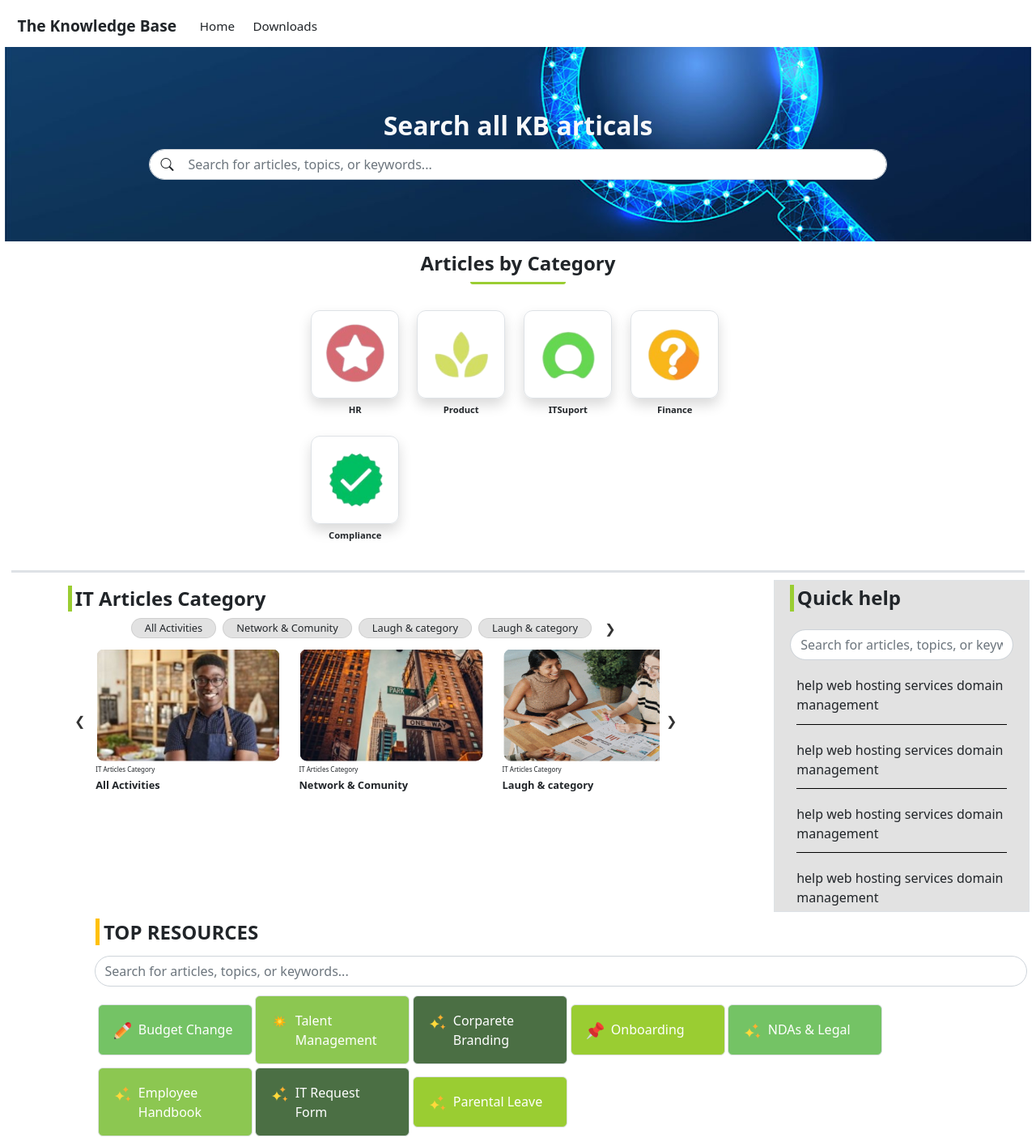
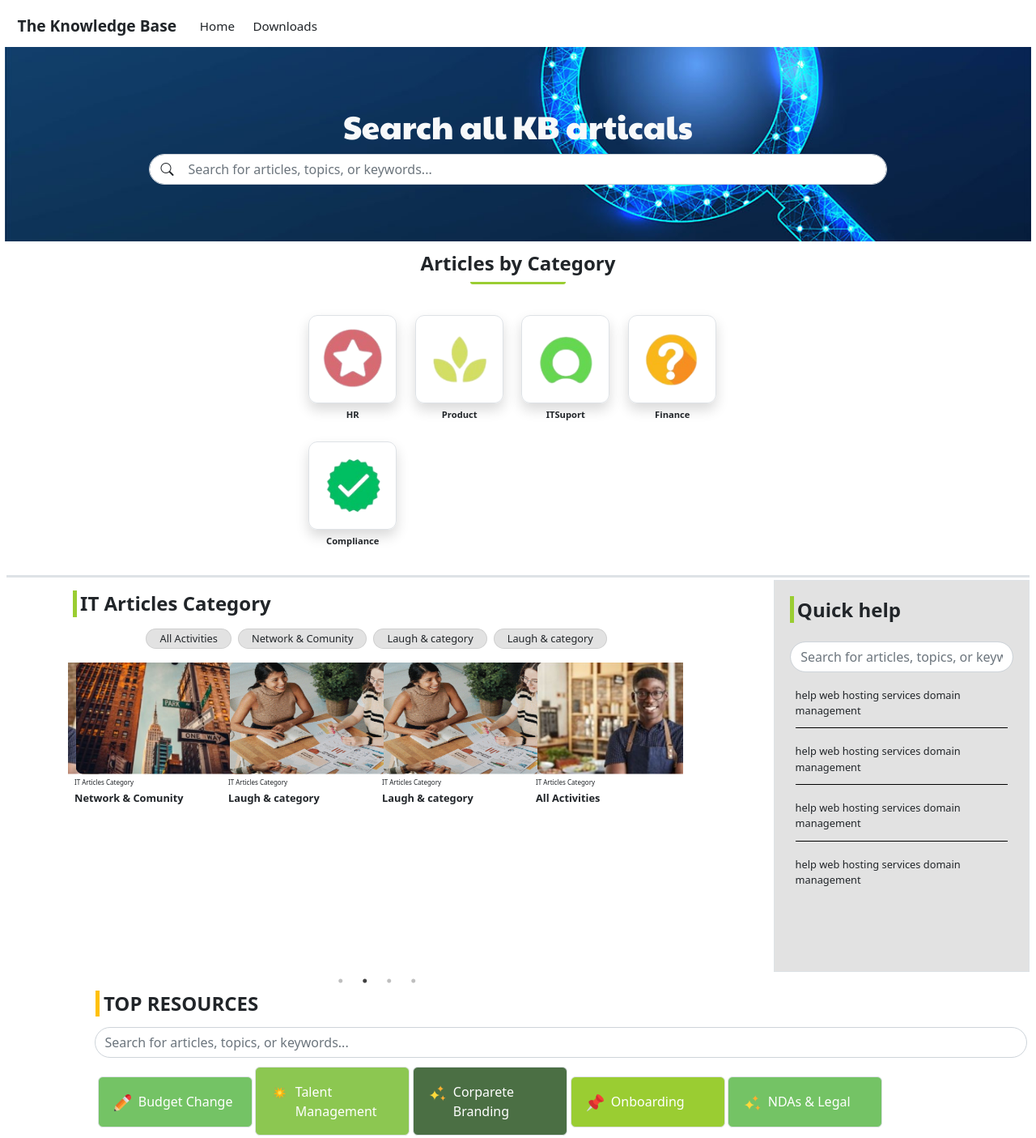
Before and after one commit to nithin9392478/-KnowledgeBaseLearning, a React (Vite) app: page / in a window 1280 px wide. Shown: the top 1405 px of the page at 81% size. Built offline with nearby package versions, Linux system fonts and the light colour scheme.

Commit message:
added fonts to serach

```diff
--- a/src/QuickHelp/QuickHelp.css
+++ b/src/QuickHelp/QuickHelp.css
@@ -4,3 +4,6 @@
 .quick-border{
     border-bottom: 1px solid black;
 }
+.help-font{
+    font-size: 0.8rem;
+}
--- a/src/QuickHelp/QuickHelp.tsx
+++ b/src/QuickHelp/QuickHelp.tsx
@@ -1,26 +1,26 @@
 import './QuickHelp.css'
 const QuickHelp = () => {
     return (
-        <div className="col-sm-3 d-flex flex-column  gap-3 border quick-help">
-            <div className='fs-4 fw-bold px-3 d-flex'>
+        <div className="col-sm-3 p-3 d-flex flex-column  gap-3 border quick-help">
+            <div className='fs-4 fw-bold d-flex'>
                 <div className='d-flex justify-content-center'><div className='artical-border h-100'></div></div>
                 Quick help
             </div>
             <div className='d-flex flex-column  gap-3'>
-                <div className='px-3'><input type="text" className="search-input form-control" placeholder="Search for articles, topics, or keywords..." /></div>
-                <div className='px-4 d-flex gap-2 flex-column'>
+                <div className=''><input type="text" className="search-input form-control" placeholder="Search for articles, topics, or keywords..." /></div>
+                <div className='px-2 d-flex gap-2 flex-column help-font'>
                     help web hosting services domain management
                     <div className='quick-border'></div>
                 </div>
-                <div className='px-4 d-flex gap-2 flex-column'>
+                <div className='px-2 d-flex gap-2 flex-column help-font'>
                     help web hosting services domain management
                     <div className='quick-border'></div>
                 </div>
-                <div className='px-4 d-flex gap-2 flex-column'>
+                <div className='px-2 d-flex gap-2 flex-column help-font'>
                     help web hosting services domain management
                     <div className='quick-border'></div>
                 </div>
-                <div className='px-4 d-flex gap-2 flex-column'>
+                <div className='px-2 d-flex gap-2 flex-column help-font'>
                     help web hosting services domain management
                 </div>
             </div>
--- a/src/artical/Artical.tsx
+++ b/src/artical/Artical.tsx
@@ -1,82 +1,63 @@
-import { useEffect, useRef } from 'react';
+import Slider from 'react-slick';
 import QuickHelp from '../QuickHelp/QuickHelp';
-import './Artical.css'
+import './Artical.css';
+import "slick-carousel/slick/slick.css";
+import "slick-carousel/slick/slick-theme.css";
 import ArticalCard from './ArticalCard';
 import ArticalData from './ArticalData';
 import ArticalNavigation from './ArticalNavigation';
-import "slick-carousel/slick/slick.css";
-import "slick-carousel/slick/slick-theme.css";
-import Slider from 'react-slick';
 
 const Artical = () => {
-    const carouselRef = useRef<HTMLDivElement>(null);
-
-    const scrollLeft = () => {
-        if (carouselRef.current) {
-            const cardWidth = carouselRef.current.firstElementChild?.clientWidth || 0;
-            carouselRef.current.scrollBy({ left: -cardWidth, behavior: 'smooth' });
-        }
-    };
-
-    const scrollRight = () => {
-        if (carouselRef.current) {
-            const cardWidth = carouselRef.current.firstElementChild?.clientWidth || 0;
-            carouselRef.current.scrollBy({ left: cardWidth, behavior: 'smooth' });
-        }
-    };
-
     const settings = {
         dots: true,
-    }
-
-    useEffect(() => {
-        const interval = setInterval(() => {
-            scrollRight();
-        }, 5000);
-        return () => clearInterval(interval);
-    }, []);
+        infinite: true,
+        speed: 500,
+        slidesToShow: 4,
+        slidesToScroll: 1,
+        autoplay: true,
+        autoplaySpeed: 3000,
+        arrows: true,
+        responsive: [
+            {
+                breakpoint: 1024,
+                settings: {
+                    slidesToShow: 2,
+                    slidesToScroll: 1,
+                    infinite: true,
+                    dots: true
+                }
+            },
+            {
+                breakpoint: 300,
+                settings: {
+                    slidesToShow: 1,
+                    slidesToScroll: 1,
+                    dots: true
+                }
+            }
+        ]
+    };
 
     return (
         <div className="d-flex justify-content-between">
             <div className="col-sm-8">
                 <div className='d-flex justify-content-end'>
-                    <div className="col-sm-11 fs-4 fw-bold d-flex">
+                    <div className="col-sm-11 fs-4 fw-bold d-flex p-2">
                         <div className='d-flex justify-content-center'><div className='artical-border h-100'></div></div>
                         IT Articles Category
                     </div>
                 </div>
                 <div className="row d-flex justify-content-end align-items-center flex-wrap gap-3">
-                    <div className="col-sm-11 d-flex  aligin-items-center justify-content-center gap-2 ">
+                    <div className="col-sm-11 d-flex aligin-items-center justify-content-center gap-2 ">
                         {
-                            ArticalNavigation.map((artical) => {
-                                return (
-                                    <div key={artical.title} className='artical-header px-3 d-flex justify-content-center align-items-center'>{artical.title}</div>
-                                )
-                            })
+                            ArticalNavigation.map((artical) => (
+                                <div key={artical.title} className='artical-header px-3 d-flex justify-content-center align-items-center'>{artical.title}</div>
+                            ))
                         }
-                        <button aria-label="Scroll Right" className="carousel-button next" onClick={scrollRight}>&#10095;</button>
                     </div>
                 </div>
                 <div className='d-flex flex-wrap align-items-center justify-content-end'>
-                    <div className='col-sm-11 d-flex flex-wrap align-items-center gap-3'>
-                        <div className="carousel-wrapper">
-                            <button aria-label="Scroll Left" className="carousel-button prev" onClick={scrollLeft}>&#10094;</button>
-                            <div className="carousel-container" ref={carouselRef}>
-                                {ArticalData.map((artical) => (
-                                    <ArticalCard
-                                        key={artical.id}
-                                        image={artical.image}
-                                        title={artical.heading1}
-                                        description={artical.heading2}
-                                    />
-                                ))}
-                            </div>
-                            <button aria-label="Scroll Right" className="carousel-button next" onClick={scrollRight}>&#10095;</button>
-                        </div>
-                    </div>
-                </div>
-                {/* <div className='d-flex flex-wrap align-items-center justify-content-end'>
-                    <div className='col-sm-11 d-flex flex-wrap align-items-center gap-3 image-slider-container'>
+                    <div className='col-sm-11'>
                         <Slider {...settings}>
                             {ArticalData.map((artical) => (
                                 <ArticalCard
@@ -88,10 +69,11 @@ const Artical = () => {
                             ))}
                         </Slider>
                     </div>
-                </div> */}
+                </div>
             </div>
             <QuickHelp />
         </div>
-    )
-}
+    );
+};
+
 export default Artical;
--- a/src/category/Category.tsx
+++ b/src/category/Category.tsx
@@ -3,8 +3,8 @@ import CategoryCard from './CategoryCard';
 import categories from './CategoryData';
 const Category = () => {
     return (
-        <div className="activity d-flex justify-content-center align-items-center p-2 flex-column gap-4">
-            <div className="fs-4 fw-bold ">
+        <div className="activity d-flex justify-content-center align-items-center  flex-column gap-4">
+            <div className="fs-4 fw-bold p-2">
                 Articles by Category
                 <div className='d-flex justify-content-center'><div className='category-border w-50'></div></div>
             </div>
--- a/src/category/CategoryCard.tsx
+++ b/src/category/CategoryCard.tsx
@@ -14,7 +14,7 @@ const CategoryCard = (props: CategoryCardProps) => {
                         <img className="w-100" src={props.image.src} alt={props.image.alt} />
                     </div>
                     </div>
-                    <div className="text-center category-text">{props.name}</div>
+                    <div className="text-center fw-bold category-text">{props.name}</div>
                 </div>
             </div>
         </>
--- a/src/resources/ResourceCard.tsx
+++ b/src/resources/ResourceCard.tsx
@@ -8,7 +8,7 @@ const ResourceCard = (props: IResourceCardProps) => {
     return(
         <div className="d-flex gap-1 col-md-2 col-sm-3 p-3 border resource-card hvr-bounce-out text-white" style={{backgroundColor: props.color}}>
             <div className=''><img className='resource-image' src={props.image.src} alt={props.image.alt} /></div>
-            <div>{props.name}</div>
+            <div className='resource-text'>{props.name}</div>
         </div>
     )
 }
--- a/src/resources/Resources.css
+++ b/src/resources/Resources.css
@@ -11,6 +11,15 @@
 }
 .resource-image{
     width: 1.5rem;
+}
+.resource-text{
+    font-size: 1rem;
+}
+@media (min-width: 480px) and (max-width: 768px)
+{
+    .resource-text {
+        font-size: 0.6rem;
+    }
 }
 .hvr-bounce-out {
     display: inline-block;
--- a/src/resources/Resources.tsx
+++ b/src/resources/Resources.tsx
@@ -3,7 +3,7 @@ import ResourceData from './ResourceData';
 import './Resources.css'
 const Resources = () => {
     return (
-        <div className='d-flex justify-content-end '>
+        <div className='d-flex justify-content-end pt-3'>
             <div className="col-sm-11 d-flex justify-content-end  flex-column gap-2">
                 <div className="fs-4 fw-bold d-flex">
                     <div className='d-flex justify-content-center'><div className='resource-border h-100'></div></div>
--- a/src/searchBox/SearchBox.css
+++ b/src/searchBox/SearchBox.css
@@ -1,3 +1,4 @@
+@import url('https://fonts.googleapis.com/css2?family=Paytone+One&display=swap');
 .search-image {
     background-image: url('../assets/serach.png');
     width: 100%;
@@ -31,6 +32,10 @@
     padding: 10px 20px 10px 40px;
 }
 
+.artical-search{
+    font-family: "Paytone One", sans-serif;
+}
+
 @media (max-width: 768px) {
     .search-image {
         min-height: 30vh;
--- a/src/searchBox/SearchBox.tsx
+++ b/src/searchBox/SearchBox.tsx
@@ -3,7 +3,7 @@ import './SearchBox.css'
 const SearchBox = () => {
   return (
     <div className="search-image d-flex justify-content-center align-items-center flex-column">
-        <div className="d-flex align-items-center justify-content-center text-light fs-2 fw-bold">Search all KB articals</div>
+        <div className="d-flex align-items-center justify-content-center text-light fs-1 artical-search">Search all KB articals</div>
             <div className="w-75 px-3">
                 <div className="search-input-container">
                     <i className="bi bi-search search-icon text-dark"></i>
```
Also changed, not shown: src/events/Events.tsx (+6 -6 lines).
